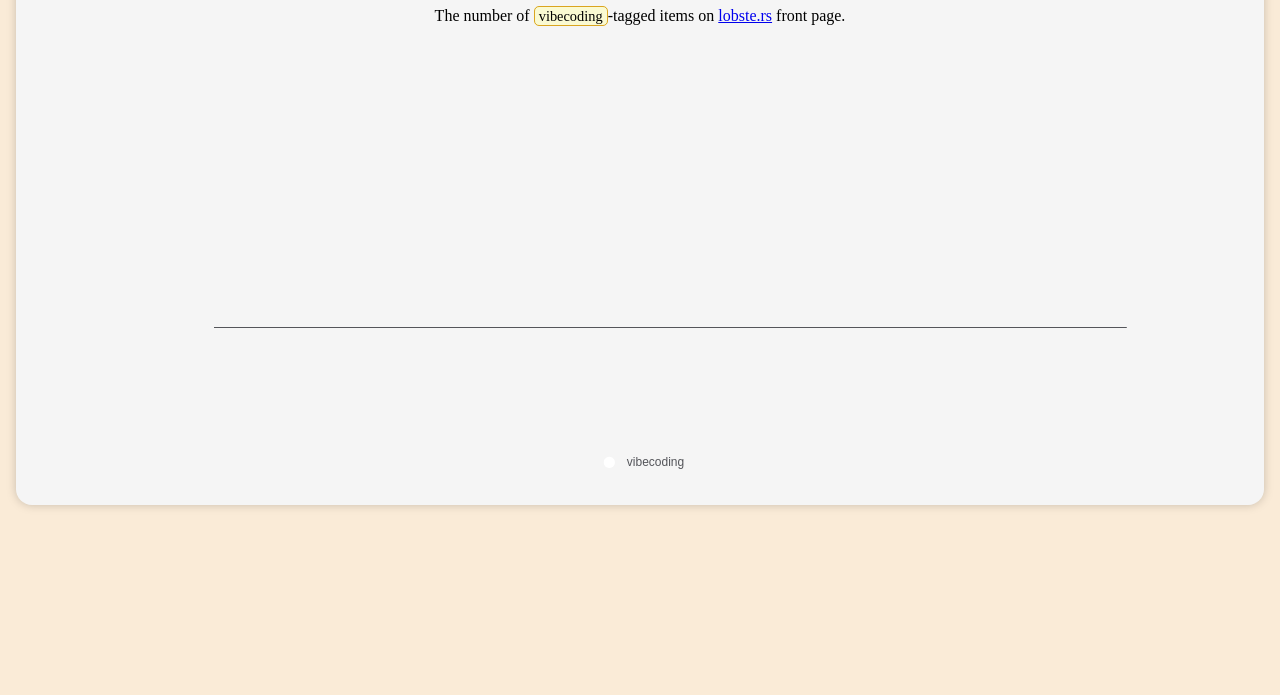
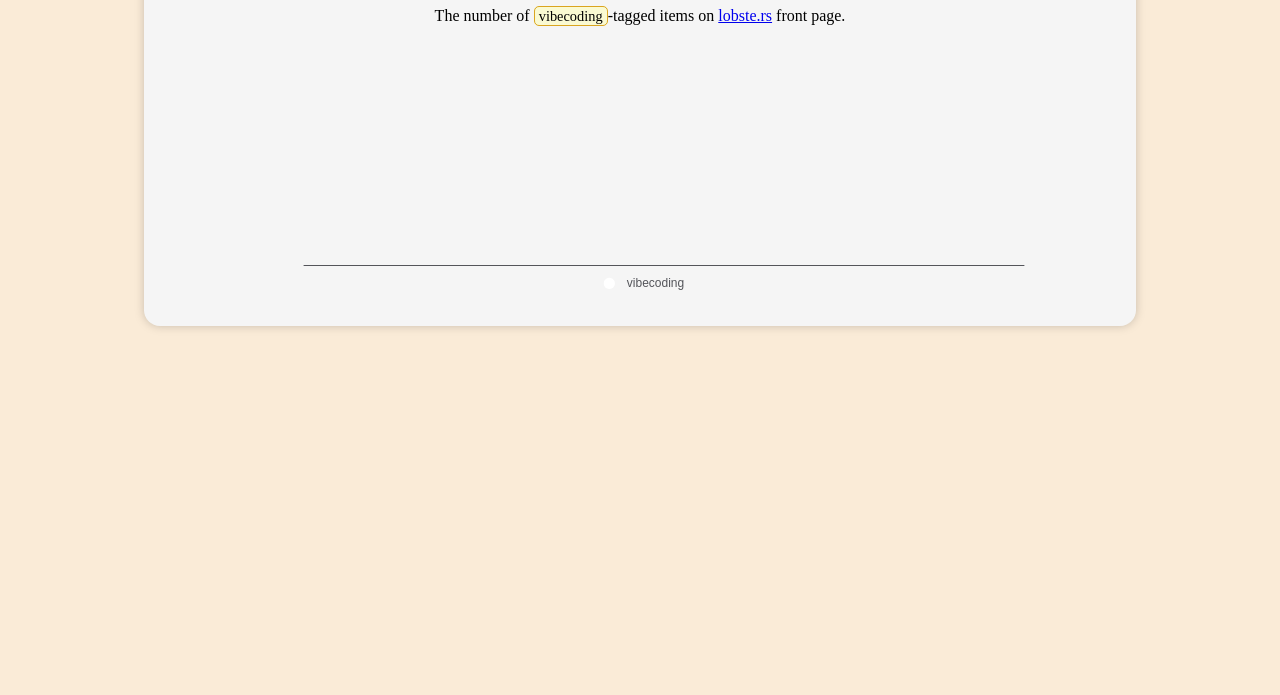
Before and after one commit to gudzpoz/areweslopyet, a website built with Vite: page index.html in a window 1280 px wide. Shown: the part 105-800 px from the top of the page. Built offline with nearby package versions, Linux system fonts and the light colour scheme; what google-palette would draw is missing.

Commit message:
fix: make sure legend fit with many tags

```diff
--- a/index.html
+++ b/index.html
@@ -14,7 +14,7 @@
         on <a href="https://lobste.rs">lobste.rs</a> front page.
       </p>
       <!-- <h1>YES</h1> -->
-      <div id="app"></div>
+      <div id="app"><div id="chart"></div></div>
       <script type="module" src="/src/main.ts"></script>
     </main>
   </body>
--- a/src/chart.ts
+++ b/src/chart.ts
@@ -82,10 +82,10 @@ export default function (data: string) {
     source: trend,
   };
 
-  const chart = echarts.init(document.querySelector<HTMLDivElement>('#app')!, null, {
+  const chart = echarts.init(document.querySelector<HTMLDivElement>('#chart')!, null, {
     renderer: 'svg',
   });
-  chart.setOption({
+  const option = {
     xAxis: {
       type: 'category',
       data: trend.map(([date]) => date).slice(-DAYS),
@@ -95,7 +95,7 @@ export default function (data: string) {
       min: 0,
     },
     grid: {
-      bottom: '36%',
+      bottom: '50%',
     },
     legend: {
       data: tags,
@@ -122,7 +122,23 @@ export default function (data: string) {
         color: `#${colors[i]}`,
       },
     })),
-  });
-  window.addEventListener('resize', () => chart.resize());
+  };
+  chart.setOption(option);
+
+  function resize() {
+    const container = document.querySelector<HTMLDivElement>('#app')!;
+    const GRAPH_ROWS = 14;
+    const AVG_WIDTH = 80;
+    const width = container.offsetWidth;
+    const requiredRows = Math.ceil(tags.length * AVG_WIDTH / width);
+    const total = requiredRows * 1.8 + GRAPH_ROWS + 1;
+    container.style.height = `${total}em`;
+    option.grid.bottom = `${(1 - GRAPH_ROWS / total) * 100}%`;
+    chart.setOption(option);
+    chart.resize();
+  }
+
+  window.addEventListener('resize', resize);
+  resize();
 
 }
--- a/src/style.css
+++ b/src/style.css
@@ -6,6 +6,8 @@ body {
 
 main {
   text-align: center;
+  max-width: 60em;
+  margin: auto;
   padding: 1em;
   background-color: whitesmoke;
   border-radius: 1em;
@@ -15,6 +17,11 @@ main {
   margin: auto;
   width: 100%;
   height: 28em;
+}
+
+#chart {
+  width: 100%;
+  height: 100%;
 }
 
 span.tag {
```
